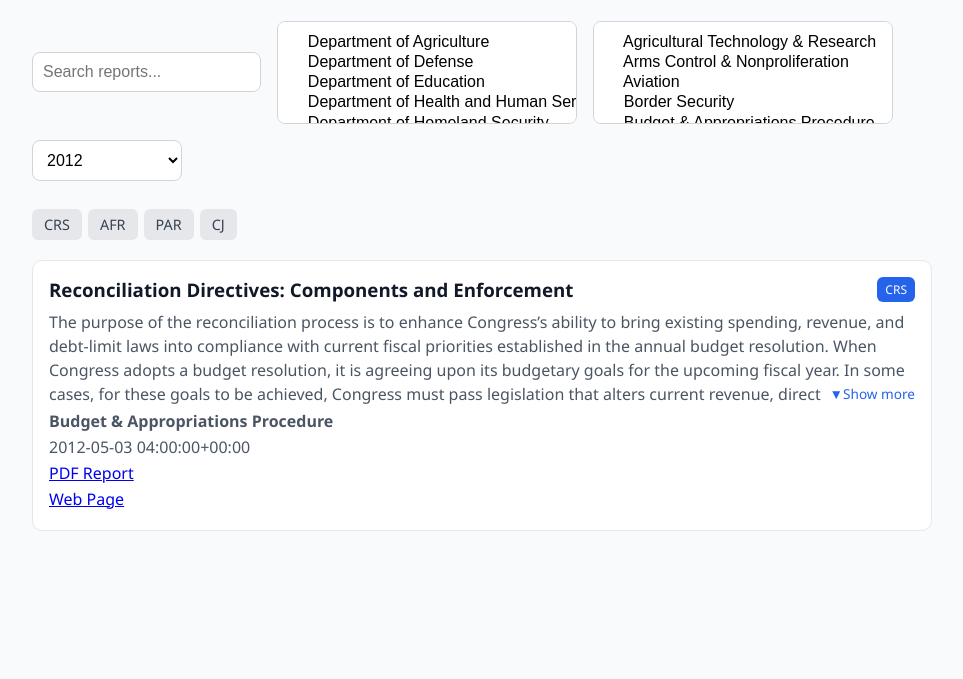
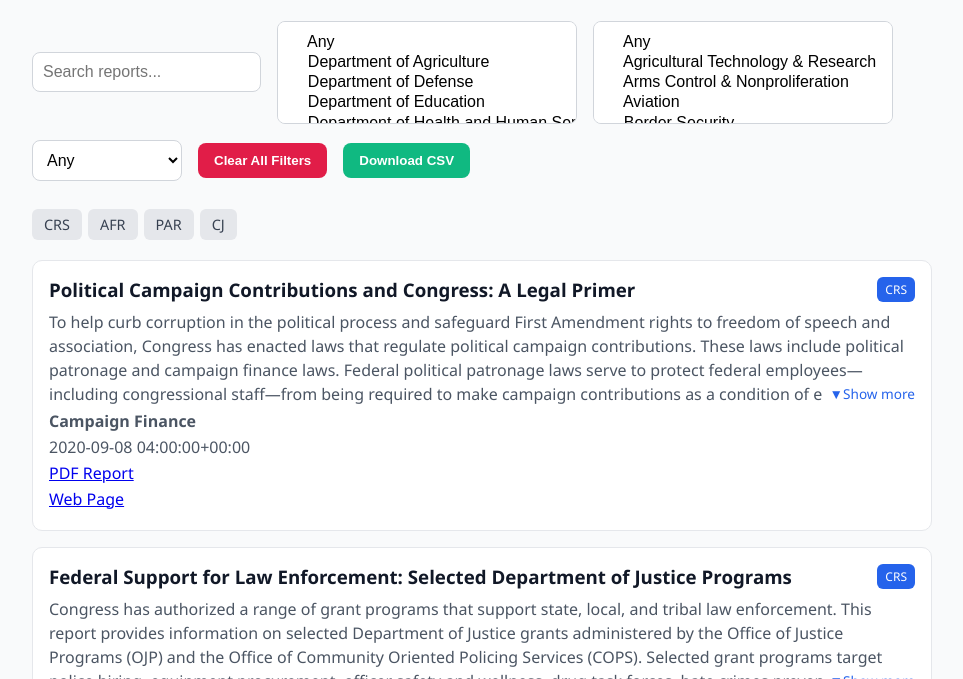
Before and after one commit to Max-Maksutova/WebDemo, a plain HTML site: page index.html in a window 1280 px wide. Shown: the part 121-800 px from the top of the page, without its empty margins (158-1121 px from the left). Drawn offline with nearby package versions, Linux system fonts and the light colour scheme.

Commit message:
Update index.html

```diff
--- a/index.html
+++ b/index.html
@@ -18,10 +18,11 @@
       <select id="agencyFilter" multiple></select>
       <select id="topicFilter" multiple></select>
       <select id="yearFilter"></select>
+      <button class="clear-button" onclick="clearAllFilters()">Clear All Filters</button>
+      <button class="export-button" onclick="exportFilteredCSV()">Download CSV</button>
     </div>
 
     <div class="tags" id="tagContainer"></div>
-
     <div id="reportList"></div>
   </div>
 
@@ -29,18 +30,11 @@
     async function loadCSVasDataFrame(url, reportType) {
       const res = await fetch(url);
       const text = await res.text();
-
-      const parsed = Papa.parse(text, {
-        header: true,
-        skipEmptyLines: true
-      });
-
-      const rows = parsed.data.map(row => {
+      const parsed = Papa.parse(text, { header: true, skipEmptyLines: true });
+      return parsed.data.map(row => {
         if (reportType) row.reportType = reportType;
         return row;
       });
-
-      return rows;
     }
 
     function extractUnique(df, key, splitter = null) {
@@ -54,6 +48,10 @@
     function renderMultiselect(id, values) {
       const select = document.getElementById(id);
       select.innerHTML = "";
+      const anyOption = document.createElement("option");
+      anyOption.value = "__any__";
+      anyOption.textContent = "Any";
+      select.appendChild(anyOption);
       values.forEach(v => {
         const option = document.createElement("option");
         option.value = v;
@@ -65,7 +63,8 @@
     let reportData = [];
 
     function getSelectedValues(select) {
-      return [...select.selectedOptions].map(opt => opt.value);
+      const selected = [...select.selectedOptions].map(opt => opt.value);
+      return selected.includes("__any__") ? [] : selected;
     }
 
     function renderReports() {
@@ -78,11 +77,9 @@
       const filtered = reportData.filter(row => {
         const matchesSearch = !searchVal || row.title.toLowerCase().includes(searchVal) || row.summary.toLowerCase().includes(searchVal);
         const matchesType = activeTags.length === 0 || activeTags.includes(row.reportType);
-        const matchesAgency = row.reportType !== "CRS" ?
-          (selectedAgencies.length === 0 || selectedAgencies.includes(row.agency)) : true;
-        const matchesTopic = row.reportType === "CRS" ?
-          (selectedTopics.length === 0 || row.topics.some(t => selectedTopics.includes(t))) : true;
-        const matchesYear = !year || row.date.startsWith(year);
+        const matchesAgency = row.reportType !== "CRS" ? (selectedAgencies.length === 0 || selectedAgencies.includes(row.agency)) : true;
+        const matchesTopic = row.reportType === "CRS" ? (selectedTopics.length === 0 || row.topics.some(t => selectedTopics.includes(t))) : true;
+        const matchesYear = !year || year === "__any__" || row.date.startsWith(year);
         return matchesSearch && matchesType && matchesAgency && matchesTopic && matchesYear;
       });
 
@@ -122,6 +119,47 @@
         };
         tagContainer.appendChild(span);
       });
+    }
+
+    function clearAllFilters() {
+      document.getElementById("searchInput").value = "";
+      document.getElementById("agencyFilter").selectedIndex = 0;
+      document.getElementById("topicFilter").selectedIndex = 0;
+      document.getElementById("yearFilter").selectedIndex = 0;
+      document.querySelectorAll(".tag.active").forEach(tag => tag.classList.remove("active"));
+      renderReports();
+    }
+
+    function exportFilteredCSV() {
+      const rows = document.querySelectorAll(".report-card");
+
+      if (rows.length === 0) {
+        alert("No reports to export.");
+        return;
+      }
+
+      const headers = ["Title", "Summary", "Agency/Topic", "Date", "Report Type", "PDF URL", "Web URL"];
+      const csvContent = [headers.join(",")];
+
+      rows.forEach(card => {
+        const title = card.querySelector("h3")?.textContent || "";
+        const summary = card.querySelector(".summary")?.textContent.replace(/\n/g, " ").replace(/\"/g, "\"\"") || "";
+        const label = card.querySelector("strong")?.textContent || "";
+        const date = card.querySelector("p:nth-of-type(3)")?.textContent || "";
+        const type = card.querySelector(".badge")?.textContent || "";
+        const pdf = card.querySelector("a[href*='.pdf']")?.href || "";
+        const web = card.querySelector("a[href*='http']:not([href*='.pdf'])")?.href || "";
+
+        csvContent.push(`"${title}","${summary}","${label}","${date}","${type}","${pdf}","${web}"`);
+      });
+
+      const blob = new Blob([csvContent.join("\n")], { type: "text/csv;charset=utf-8;" });
+      const link = document.createElement("a");
+      link.href = URL.createObjectURL(blob);
+      link.setAttribute("download", "filtered_reports.csv");
+      document.body.appendChild(link);
+      link.click();
+      document.body.removeChild(link);
     }
 
     async function init() {
```
